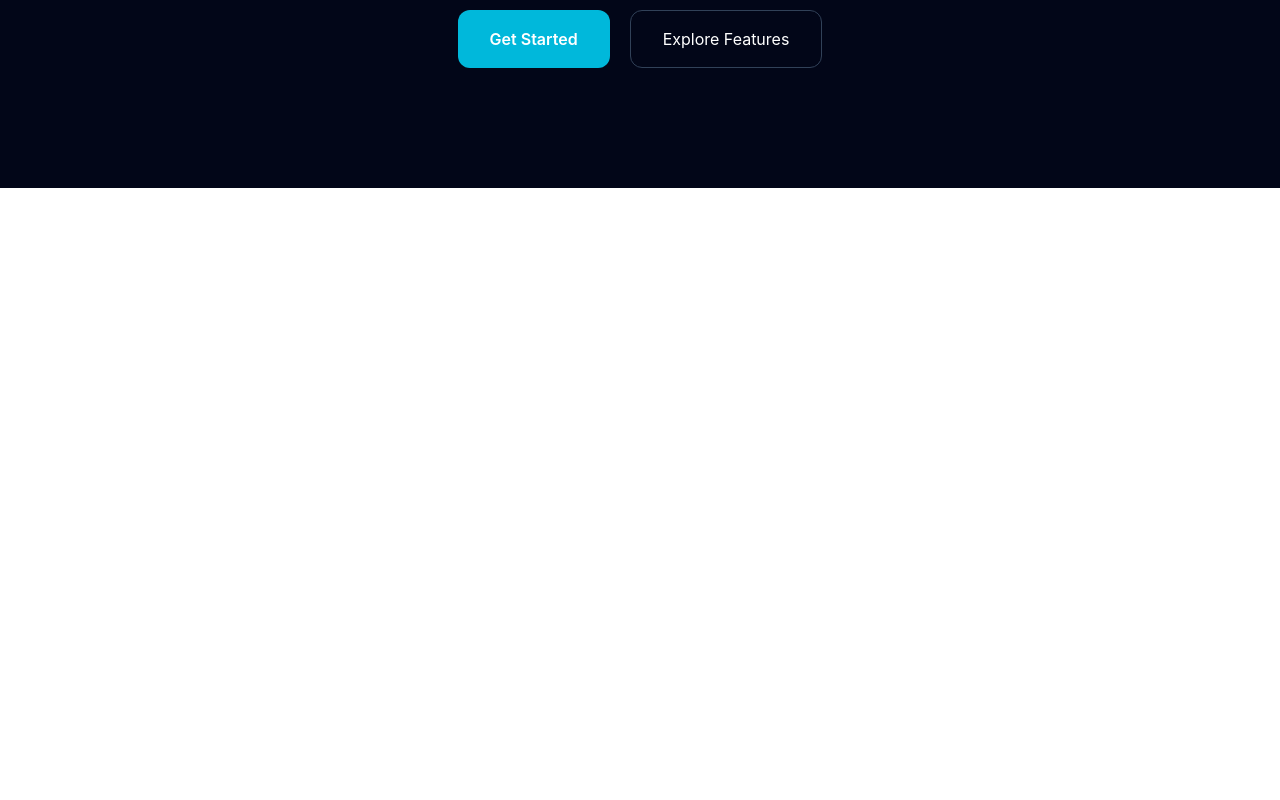
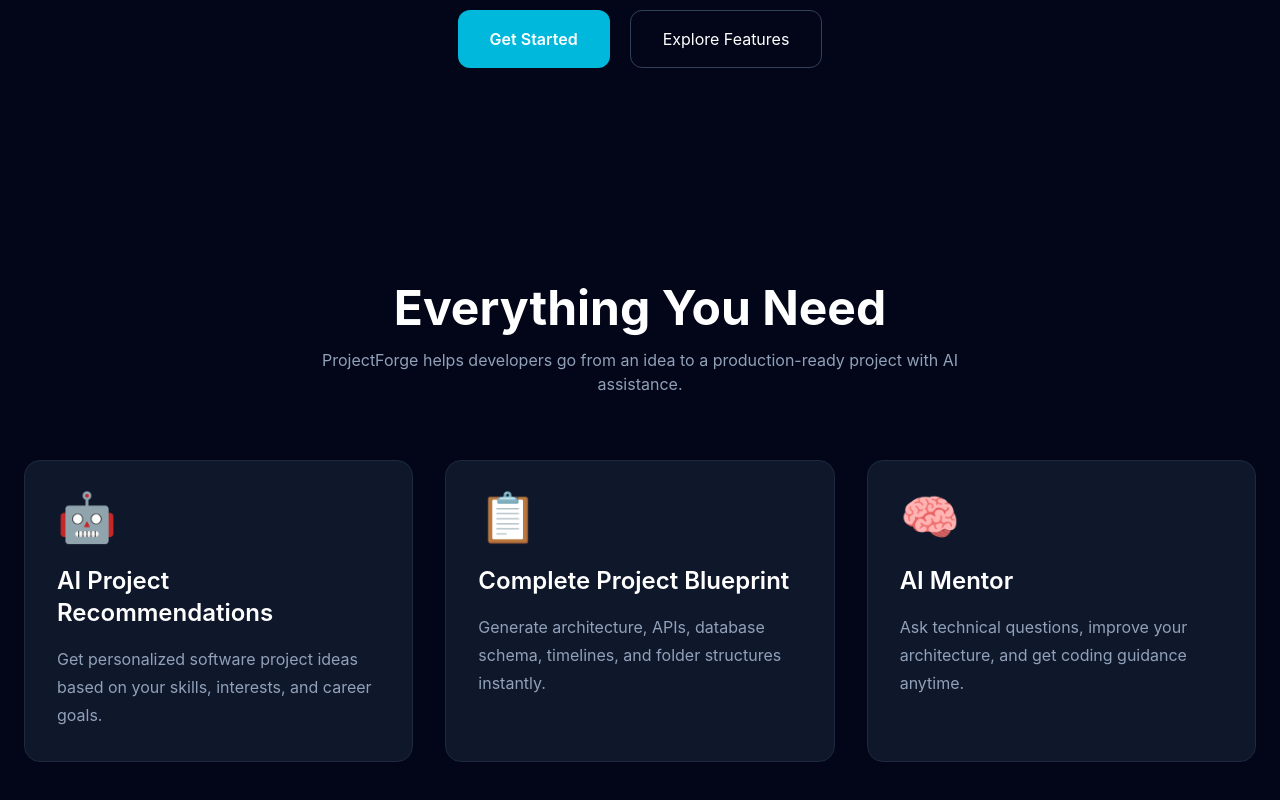
Before and after one commit to tharun17-web/projectforge-ai, a React app in the folder frontend/: page / in a window 1280 px wide. Shown: the part 604-1404 px from the top of the page. Before the commit the page ends 800 px from the top, so only its background shows below. Built offline with nearby package versions, Linux system fonts and the light colour scheme; the HTML template or start-up script is replaced by a standard one.

Commit message:
Add features section

```diff
--- a/frontend/src/components/sections/Features.jsx
+++ b/frontend/src/components/sections/Features.jsx
@@ -0,0 +1,58 @@
+const features = [
+  {
+    title: "AI Project Recommendations",
+    description:
+      "Get personalized software project ideas based on your skills, interests, and career goals.",
+    icon: "🤖",
+  },
+  {
+    title: "Complete Project Blueprint",
+    description:
+      "Generate architecture, APIs, database schema, timelines, and folder structures instantly.",
+    icon: "📋",
+  },
+  {
+    title: "AI Mentor",
+    description:
+      "Ask technical questions, improve your architecture, and get coding guidance anytime.",
+    icon: "🧠",
+  },
+];
+
+function Features() {
+  return (
+    <section className="bg-slate-950 py-24 px-6">
+      <div className="max-w-7xl mx-auto">
+        <h2 className="text-5xl font-bold text-center text-white">
+          Everything You Need
+        </h2>
+
+        <p className="text-center text-slate-400 mt-4 max-w-2xl mx-auto">
+          ProjectForge helps developers go from an idea to a production-ready
+          project with AI assistance.
+        </p>
+
+        <div className="grid md:grid-cols-3 gap-8 mt-16">
+          {features.map((feature) => (
+            <div
+              key={feature.title}
+              className="bg-slate-900 border border-slate-800 rounded-2xl p-8 hover:border-cyan-500 transition-all duration-300"
+            >
+              <div className="text-5xl">{feature.icon}</div>
+
+              <h3 className="text-2xl font-semibold text-white mt-6">
+                {feature.title}
+              </h3>
+
+              <p className="text-slate-400 mt-4 leading-7">
+                {feature.description}
+              </p>
+            </div>
+          ))}
+        </div>
+      </div>
+    </section>
+  );
+}
+
+export default Features;
--- /dev/null
+++ b/frontend/src/components/ui/Button.jsx
@@ -0,0 +1,32 @@
+function Button({
+  children,
+  variant = "primary",
+  onClick,
+  type = "button",
+}) {
+  const base =
+    "px-6 py-3 rounded-xl font-semibold transition-all duration-300";
+
+  const variants = {
+    primary:
+      "bg-cyan-500 hover:bg-cyan-600 text-white",
+
+    secondary:
+      "border border-slate-700 hover:border-cyan-400 text-white",
+
+    outline:
+      "border border-cyan-500 text-cyan-400 hover:bg-cyan-500 hover:text-white",
+  };
+
+  return (
+    <button
+      type={type}
+      onClick={onClick}
+      className={`${base} ${variants[variant]}`}
+    >
+      {children}
+    </button>
+  );
+}
+
+export default Button;
--- a/frontend/src/pages/Home/Home.jsx
+++ b/frontend/src/pages/Home/Home.jsx
@@ -1,11 +1,13 @@
 import Navbar from "../../components/layout/Navbar";
 import Hero from "../../components/sections/Hero";
+import Features from "../../components/sections/Features";
 
 function Home() {
   return (
     <>
       <Navbar />
       <Hero />
+      <Features />
     </>
   );
 }
```
